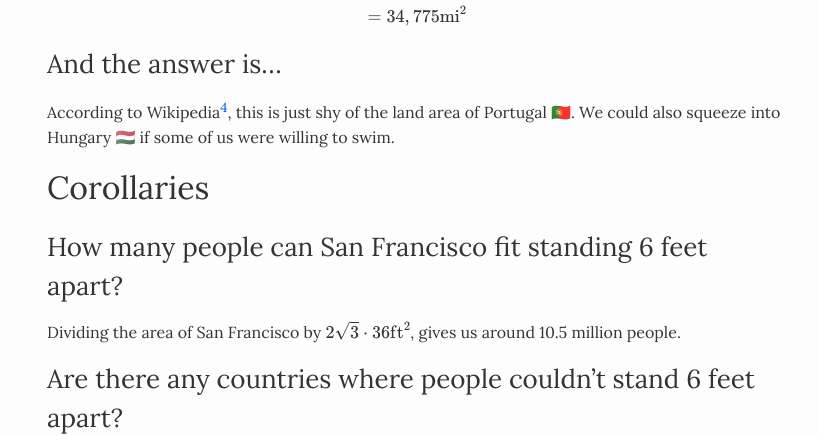
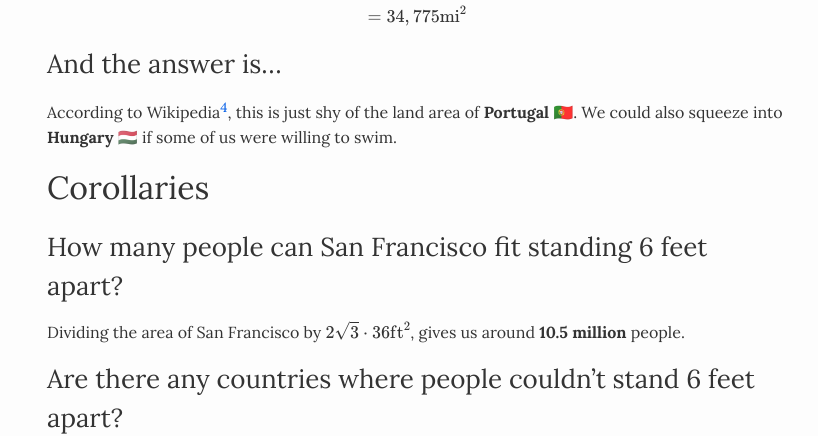
Before and after one commit to banga/blog, a Jekyll site: the page built from _posts/2020-03-27-smallest-country-that-can-fit-everyone-six-feet-apart.markdown, in a window 1280 px wide. Shown: the part 1079-1515 px from the top of the page, without its empty margins (223-1041 px from the left). Built offline with Jekyll 4.4.1, drawn with Linux system fonts in a browser that asks for light colours; formulas are drawn with MathJax 3.

Commit message:
Emphasize answers

```diff
--- a/_posts/2020-03-27-smallest-country-that-can-fit-everyone-six-feet-apart.markdown
+++ b/_posts/2020-03-27-smallest-country-that-can-fit-everyone-six-feet-apart.markdown
@@ -52,15 +52,15 @@ $$
 
 ### And the answer is...
 
-According to Wikipedia[^4], this is just shy of the land area of Portugal 🇵🇹.
-We could also squeeze into Hungary 🇭🇺 if some of us were willing to swim.
+According to Wikipedia[^4], this is just shy of the land area of **Portugal 🇵🇹**.
+We could also squeeze into **Hungary 🇭🇺** if some of us were willing to swim.
 
 ## Corollaries
 
 ### How many people can San Francisco fit standing 6 feet apart?
 
 Dividing the area of San Francisco by $$2 \sqrt{3} \cdot 36 \text{ft}^2$$, gives
-us around 10.5 million people.
+us around **10.5 million** people.
 
 ### Are there any countries where people couldn't stand 6 feet apart?
 
```
Also changed, not shown: 1 other file.
